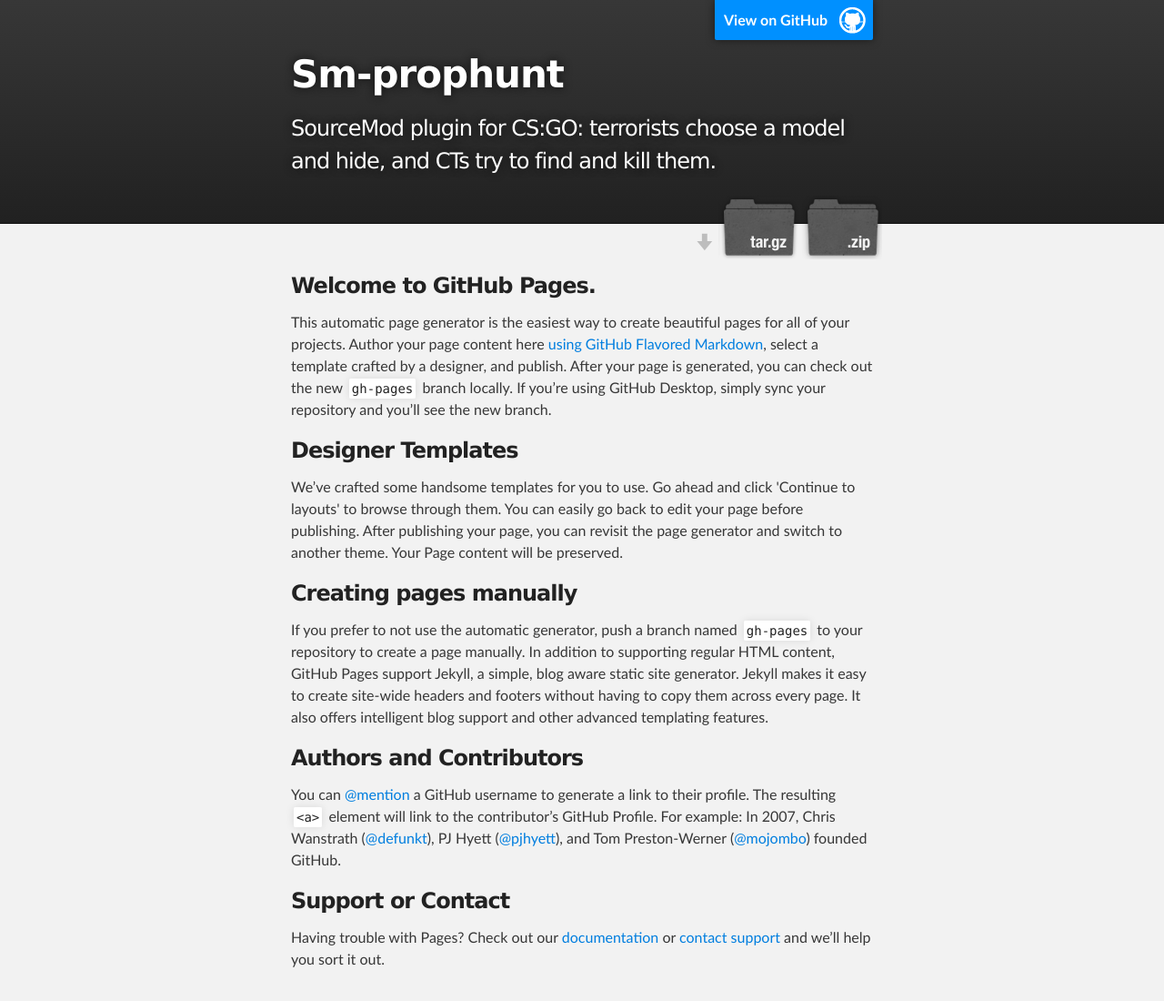
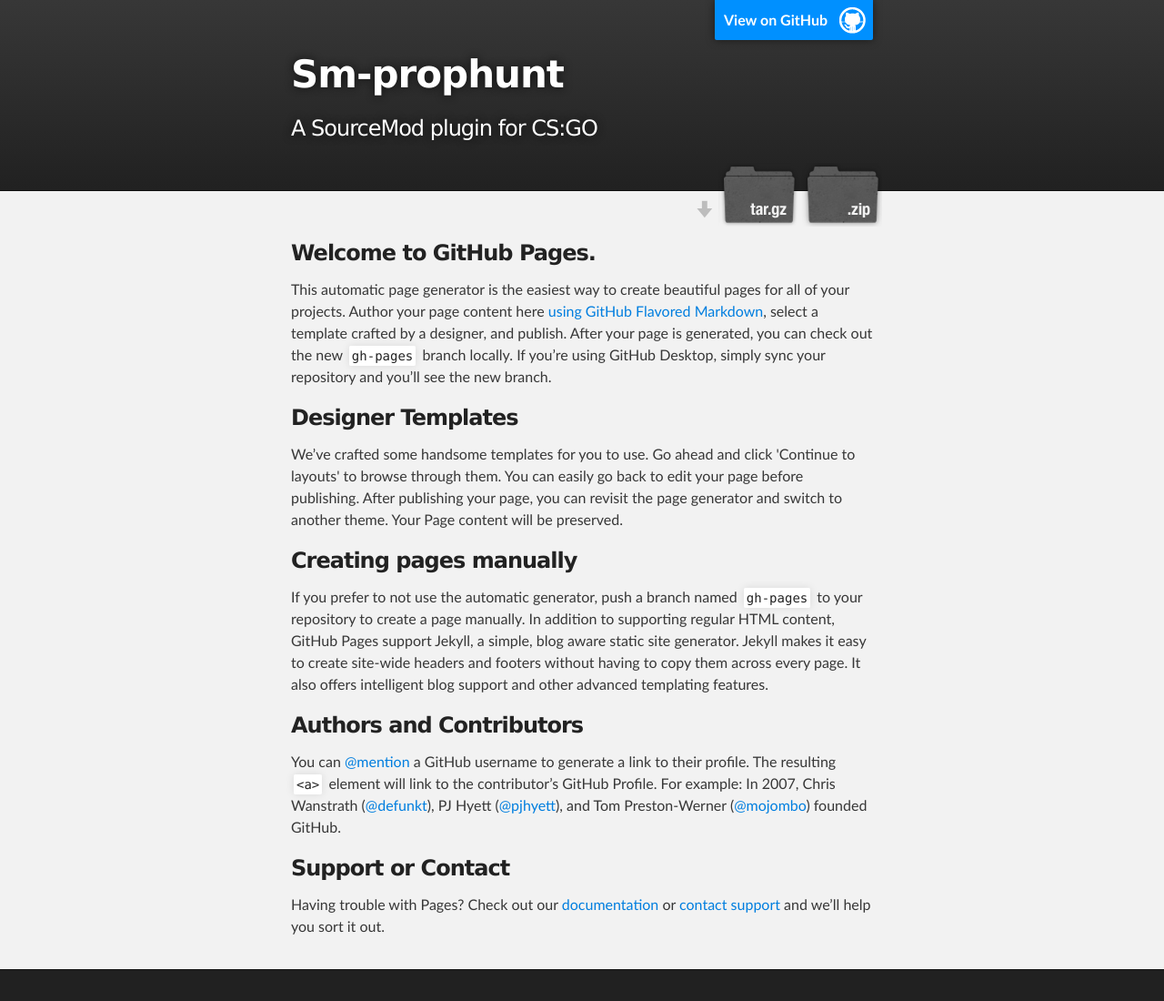
Before and after one commit to olavim/sm-PropHunt, a plain HTML site: page index.html in a window 1280 px wide. Shown: the top 1100 px of the page at 91% size. Drawn offline with Linux system fonts and the light colour scheme.

Commit message:
Update index.html

```diff
--- a/index.html
+++ b/index.html
@@ -19,7 +19,7 @@
           <a id="forkme_banner" href="https://github.com/tilastokeskus/sm-PropHunt">View on GitHub</a>
 
           <h1 id="project_title">Sm-prophunt</h1>
-          <h2 id="project_tagline">SourceMod plugin for CS:GO: terrorists choose a model and hide, and CTs try to find and kill them.</h2>
+          <h2 id="project_tagline">A SourceMod plugin for CS:GO</h2>
 
             <section id="downloads">
               <a class="zip_download_link" href="https://github.com/tilastokeskus/sm-PropHunt/zipball/master">Download this project as a .zip file</a>
```
